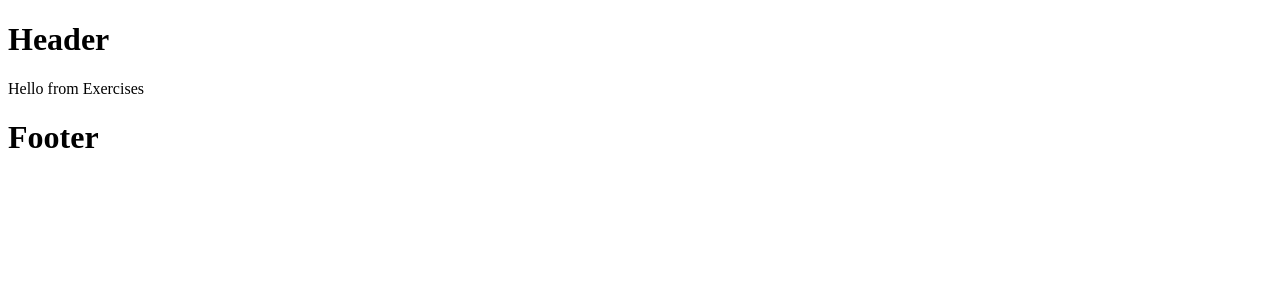
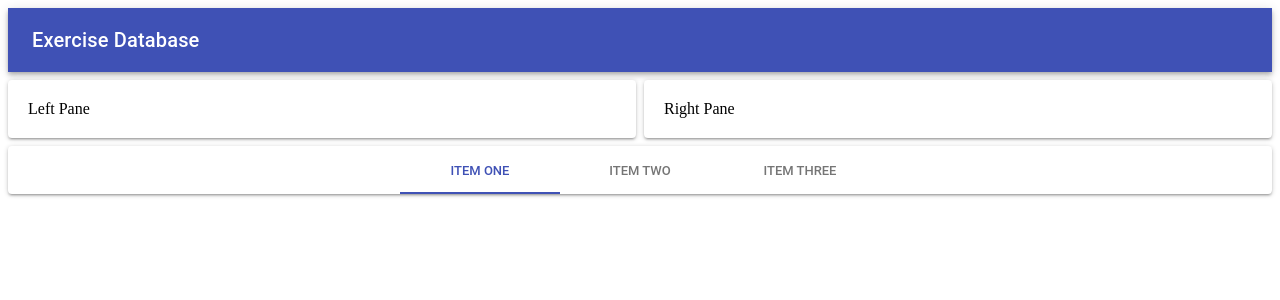
Before and after one commit to dustywsaunders/Learning-Material-UI, a React (Create React App) app: page / in a window 1280 px wide. Shown: the top 300 px of the page. Built offline with nearby package versions, Linux system fonts and the light colour scheme.

Commit message:
header, panes and footer added with material-ui

```diff
--- /dev/null
+++ b/src/Components/Exercises/LeftPane.js
@@ -0,0 +1,7 @@
+import React from 'react';
+import { Paper } from '@material-ui/core';
+
+export default ({ styles }) =>
+  <Paper style={styles.Paper}>
+    Left Pane
+  </Paper>
--- /dev/null
+++ b/src/Components/Exercises/RightPane.js
@@ -0,0 +1,7 @@
+import React from 'react';
+import { Paper } from '@material-ui/core';
+
+export default ({ styles }) =>
+  <Paper style={styles.Paper}>
+    Right Pane
+  </Paper>
--- a/src/Components/Exercises/index.js
+++ b/src/Components/Exercises/index.js
@@ -1,13 +1,23 @@
-import React, { Component } from 'react';
+import React from 'react';
+import { Grid } from '@material-ui/core';
+import LeftPane from './LeftPane';
+import RightPane from './RightPane';
 
-class Exercises extends Component {
-  render() {
-    return (
-      <div>
-        Hello from Exercises
-      </div>
-    );
+
+const styles = {
+  Paper: {
+    padding: 20,
+    marginTop: 8,
+    marginBottom: 8
   }
 }
 
-export default Exercises;
+export default props =>
+  <Grid container spacing={8}>
+    <Grid item sm>
+      <LeftPane styles={styles}/>
+    </Grid>
+    <Grid item sm>
+      <RightPane styles={styles}/>
+    </Grid>
+  </Grid>
--- a/src/Components/Layouts/Footer.js
+++ b/src/Components/Layouts/Footer.js
@@ -1,13 +1,21 @@
-import React, { Component } from 'react';
+import React from 'react';
+import { Paper, Tabs, Tab } from '@material-ui/core';
 
-class Footer extends Component {
-  render() {
-    return (
-      <div>
-        <h1>Footer</h1>
-      </div>
-    );
-  }
+function Footer (props){
+  return (
+    <Paper>
+      <Tabs
+        value={0}
+        indicatorColor="primary"
+        textColor="primary"
+        centered
+      >
+        <Tab label="Item One" />
+        <Tab label="Item Two" />
+        <Tab label="Item Three" />
+      </Tabs>
+    </Paper>
+  );
 }
 
 export default Footer;
--- a/src/Components/Layouts/Header.js
+++ b/src/Components/Layouts/Header.js
@@ -1,13 +1,21 @@
-import React, { Component } from 'react';
+import React from 'react';
+import { AppBar, Toolbar, Typography } from '@material-ui/core';
 
-class Header extends Component {
-  render() {
-    return (
-      <div>
-        <h1>Header</h1>
-      </div>
-    );
-  }
+
+function Header (props) {
+  return (
+    <AppBar position="static">
+      <Toolbar>
+        {/* <IconButton className={classes.menuButton} color="inherit" aria-label="Menu">
+          <MenuIcon />
+        </IconButton> */}
+        <Typography variant="h6" color="inherit">
+          Exercise Database
+        </Typography>
+        {/* <Button color="inherit">Login</Button> */}
+      </Toolbar>
+    </AppBar>
+  );
 }
 
 export default Header;
```
